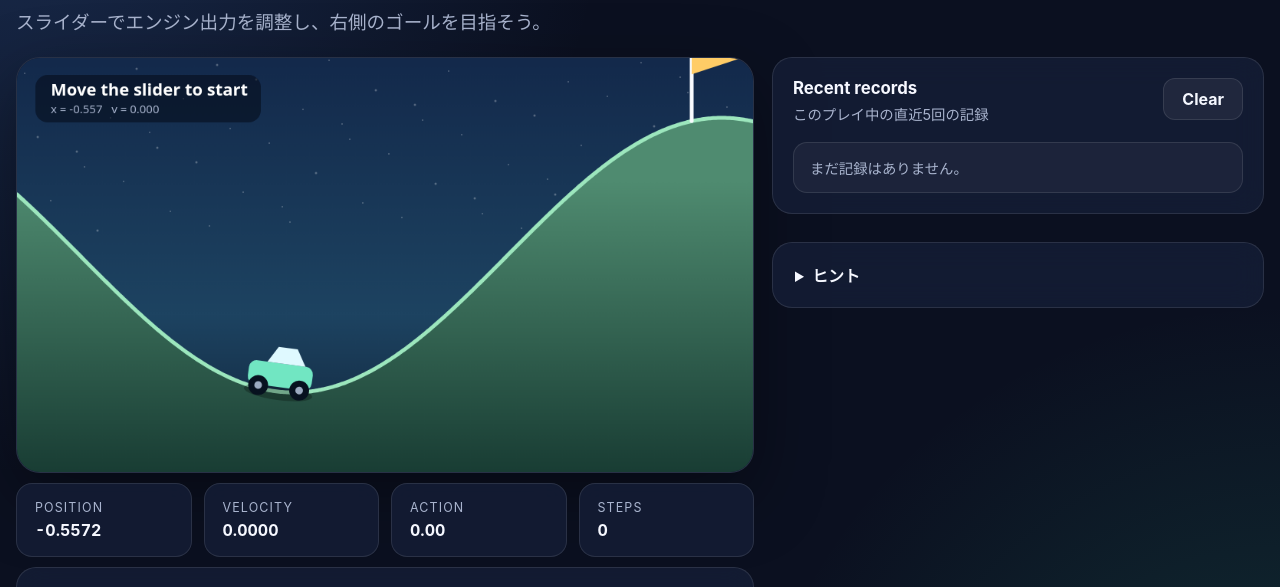
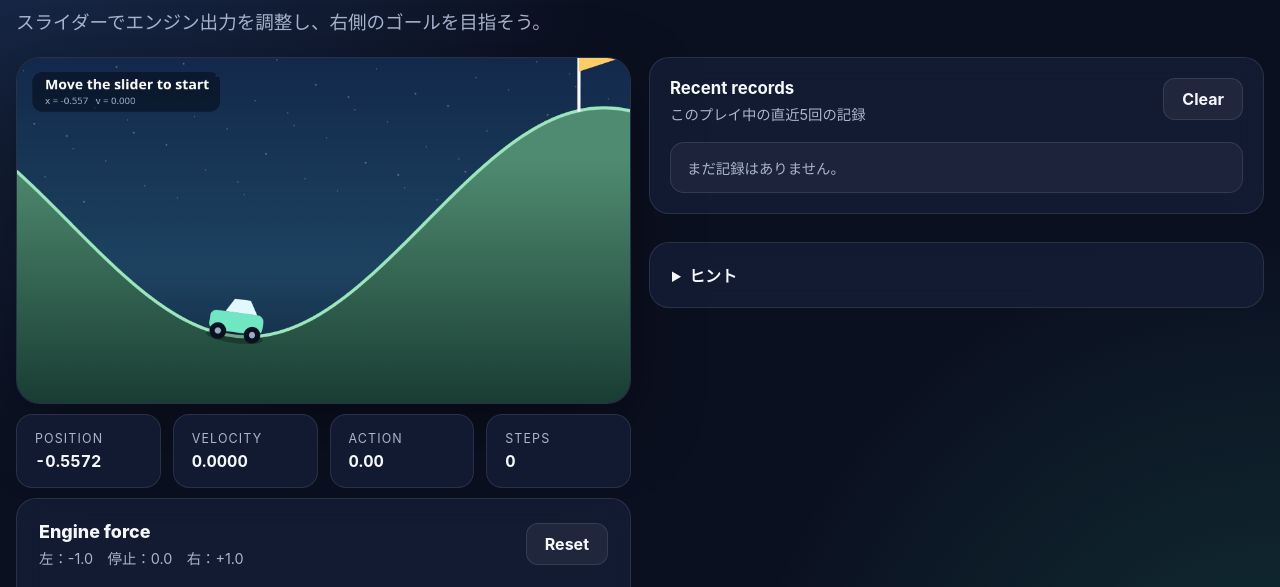
Before and after one commit to DaichiYonemura0924/MountainCarContinuousGame, a plain HTML site: page index.html in a window 1280 px wide. Shown: the part 134-721 px from the top of the page. Drawn offline with Linux system fonts and the light colour scheme; animation ran at ten frames a second.

Commit message:
Update style.css

```diff
--- a/style.css
+++ b/style.css
@@ -50,7 +50,7 @@ button {
 
 .desktop-layout {
   display: grid;
-  grid-template-columns: minmax(0, 1.2fr) minmax(320px, 0.8fr);
+  grid-template-columns: 1fr 1fr;
   gap: 18px;
   align-items: start;
 }
```
